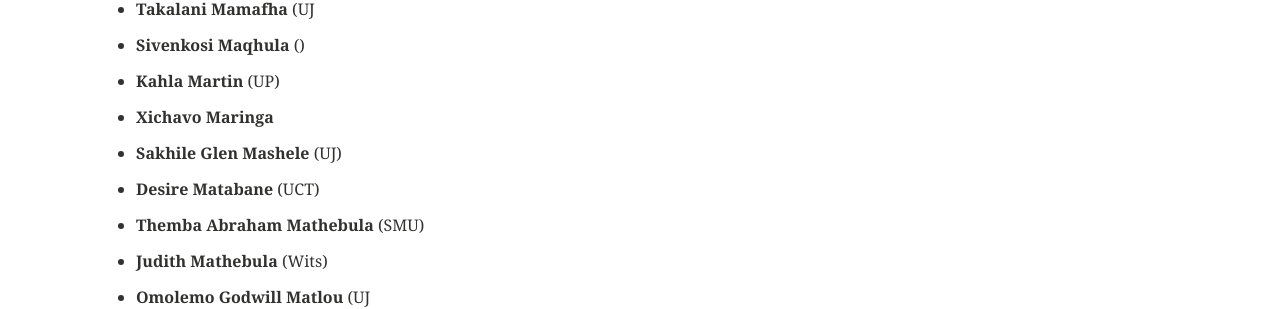
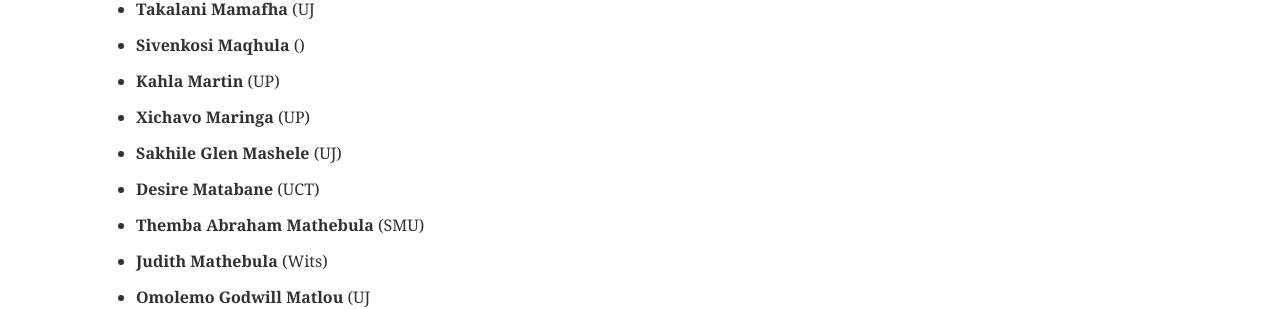
Before and after one commit to DSIDEWeb/dsideweb.github.io, a Jekyll site: the page built from people/2016-2017/index.md, in a window 1280 px wide and 900 px high, scrolled down 919 px. Shown: the part 154-463 px from the top of the window. Built offline with Jekyll 4.4.1, drawn with Linux system fonts in a browser that asks for light colours.

Commit message:
Updated university for a student.

```diff
--- a/people/2016-2017/index.md
+++ b/people/2016-2017/index.md
@@ -35,7 +35,7 @@
 * **Takalani	Mamafha** (UJ
 * **Sivenkosi	Maqhula** ()
 * **Kahla	Martin** (UP)
-* **Xichavo	Maringa**
+* **Xichavo	Maringa** (UP)
 * **Sakhile Glen Mashele** (UJ)
 * **Desire	Matabane** (UCT)
 * **Themba Abraham Mathebula** (SMU)
```
